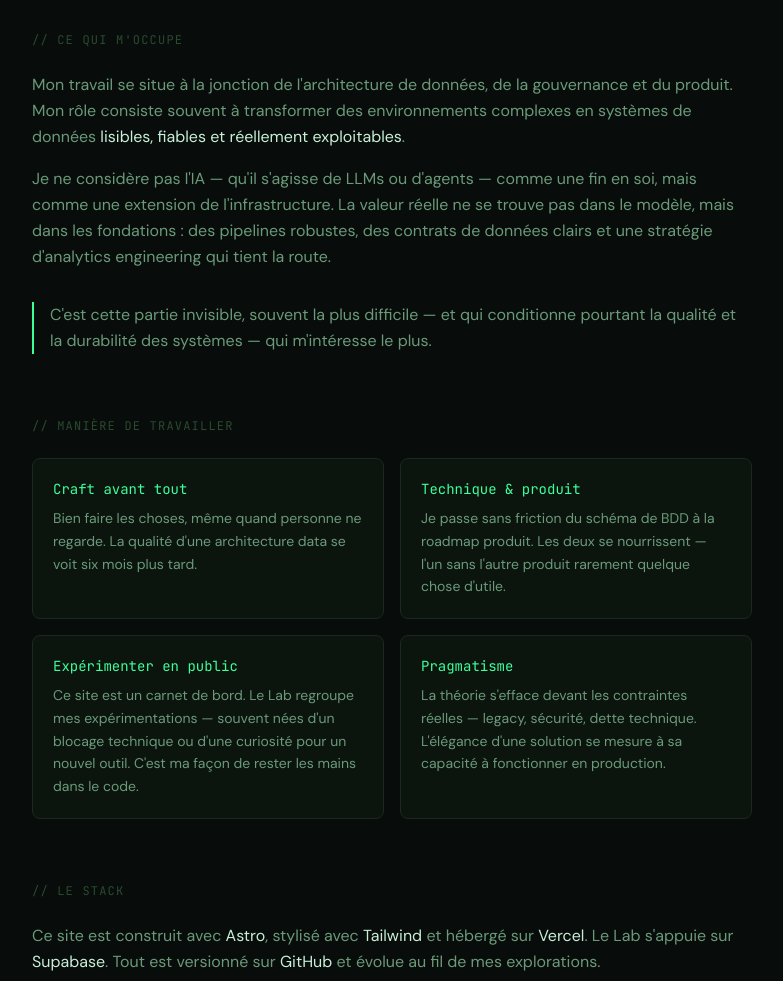
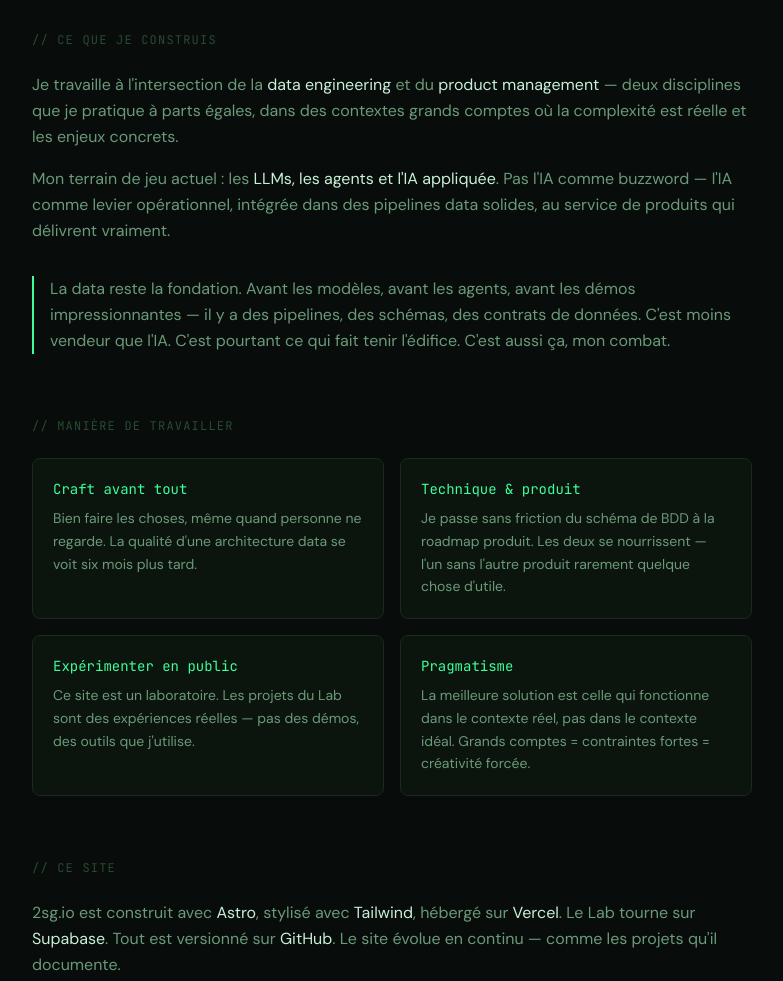
Before and after one commit to segosg/2sg-portal, an Astro site: page /about in a window 1280 px wide. Shown: the part 220-1201 px from the top of the page, without its empty margins (248-1031 px from the left). Built offline with nearby package versions, Linux system fonts and the light colour scheme; Astro itself is replaced by a stand-in of ours.

Commit message:
Revert "feat: about page content"
This reverts commit 2fd46d11a465594515f44eb243bccc45aadbd692.

```diff
--- a/src/pages/about.astro
+++ b/src/pages/about.astro
@@ -11,20 +11,20 @@ import Footer from '../components/Footer.astro';
     <p class="font-mono text-forge-secondary text-sm mb-4">~/about</p>
     <h1 class="font-mono text-4xl font-bold text-forge-heading mb-12">À propos</h1>
 
-    <!-- CE QUI M'OCCUPE -->
+    <!-- CE QUE JE CONSTRUIS -->
     <div class="mb-16">
-      <p class="font-mono text-xs text-forge-muted tracking-widest uppercase mb-6">// ce qui m'occupe</p>
+      <p class="font-mono text-xs text-forge-muted tracking-widest uppercase mb-6">// ce que je construis</p>
 
       <p class="font-sans text-forge-body leading-relaxed mb-4">
-        Mon travail se situe à la jonction de l'architecture de données, de la gouvernance et du produit. Mon rôle consiste souvent à transformer des environnements complexes en systèmes de données <span class="text-forge-heading">lisibles, fiables et réellement exploitables</span>.
+        Je travaille à l'intersection de la <span class="text-forge-heading">data engineering</span> et du <span class="text-forge-heading">product management</span> — deux disciplines que je pratique à parts égales, dans des contextes grands comptes où la complexité est réelle et les enjeux concrets.
       </p>
 
       <p class="font-sans text-forge-body leading-relaxed mb-4">
-        Je ne considère pas l'IA — qu'il s'agisse de LLMs ou d'agents — comme une fin en soi, mais comme une extension de l'infrastructure. La valeur réelle ne se trouve pas dans le modèle, mais dans les fondations : des pipelines robustes, des contrats de données clairs et une stratégie d'analytics engineering qui tient la route.
+        Mon terrain de jeu actuel : les <span class="text-forge-heading">LLMs, les agents et l'IA appliquée</span>. Pas l'IA comme buzzword — l'IA comme levier opérationnel, intégrée dans des pipelines data solides, au service de produits qui délivrent vraiment.
       </p>
 
       <p class="font-sans text-forge-body leading-relaxed border-l-2 border-forge-primary pl-4 mt-8">
-        C'est cette partie invisible, souvent la plus difficile — et qui conditionne pourtant la qualité et la durabilité des systèmes — qui m'intéresse le plus.
+        La data reste la fondation. Avant les modèles, avant les agents, avant les démos impressionnantes — il y a des pipelines, des schémas, des contrats de données. C'est moins vendeur que l'IA. C'est pourtant ce qui fait tenir l'édifice. C'est aussi ça, mon combat.
       </p>
     </div>
 
@@ -46,22 +46,22 @@ import Footer from '../components/Footer.astro';
 
         <div class="border border-forge-border rounded-lg p-5 bg-forge-surface">
           <p class="font-mono text-forge-primary text-sm mb-2">Expérimenter en public</p>
-          <p class="font-sans text-forge-body text-sm leading-relaxed">Ce site est un carnet de bord. Le Lab regroupe mes expérimentations — souvent nées d'un blocage technique ou d'une curiosité pour un nouvel outil. C'est ma façon de rester les mains dans le code.</p>
+          <p class="font-sans text-forge-body text-sm leading-relaxed">Ce site est un laboratoire. Les projets du Lab sont des expériences réelles — pas des démos, des outils que j'utilise.</p>
         </div>
 
         <div class="border border-forge-border rounded-lg p-5 bg-forge-surface">
           <p class="font-mono text-forge-primary text-sm mb-2">Pragmatisme</p>
-          <p class="font-sans text-forge-body text-sm leading-relaxed">La théorie s'efface devant les contraintes réelles — legacy, sécurité, dette technique. L'élégance d'une solution se mesure à sa capacité à fonctionner en production.</p>
+          <p class="font-sans text-forge-body text-sm leading-relaxed">La meilleure solution est celle qui fonctionne dans le contexte réel, pas dans le contexte idéal. Grands comptes = contraintes fortes = créativité forcée.</p>
         </div>
 
       </div>
     </div>
 
-    <!-- LE STACK -->
+    <!-- CE SITE -->
     <div>
-      <p class="font-mono text-xs text-forge-muted tracking-widest uppercase mb-6">// le stack</p>
+      <p class="font-mono text-xs text-forge-muted tracking-widest uppercase mb-6">// ce site</p>
       <p class="font-sans text-forge-body leading-relaxed">
-        Ce site est construit avec <span class="text-forge-heading">Astro</span>, stylisé avec <span class="text-forge-heading">Tailwind</span> et hébergé sur <span class="text-forge-heading">Vercel</span>. Le Lab s'appuie sur <span class="text-forge-heading">Supabase</span>. Tout est versionné sur <span class="text-forge-heading">GitHub</span> et évolue au fil de mes explorations.
+        2sg.io est construit avec <span class="text-forge-heading">Astro</span>, stylisé avec <span class="text-forge-heading">Tailwind</span>, hébergé sur <span class="text-forge-heading">Vercel</span>. Le Lab tourne sur <span class="text-forge-heading">Supabase</span>. Tout est versionné sur <span class="text-forge-heading">GitHub</span>. Le site évolue en continu — comme les projets qu'il documente.
       </p>
     </div>
 
```
